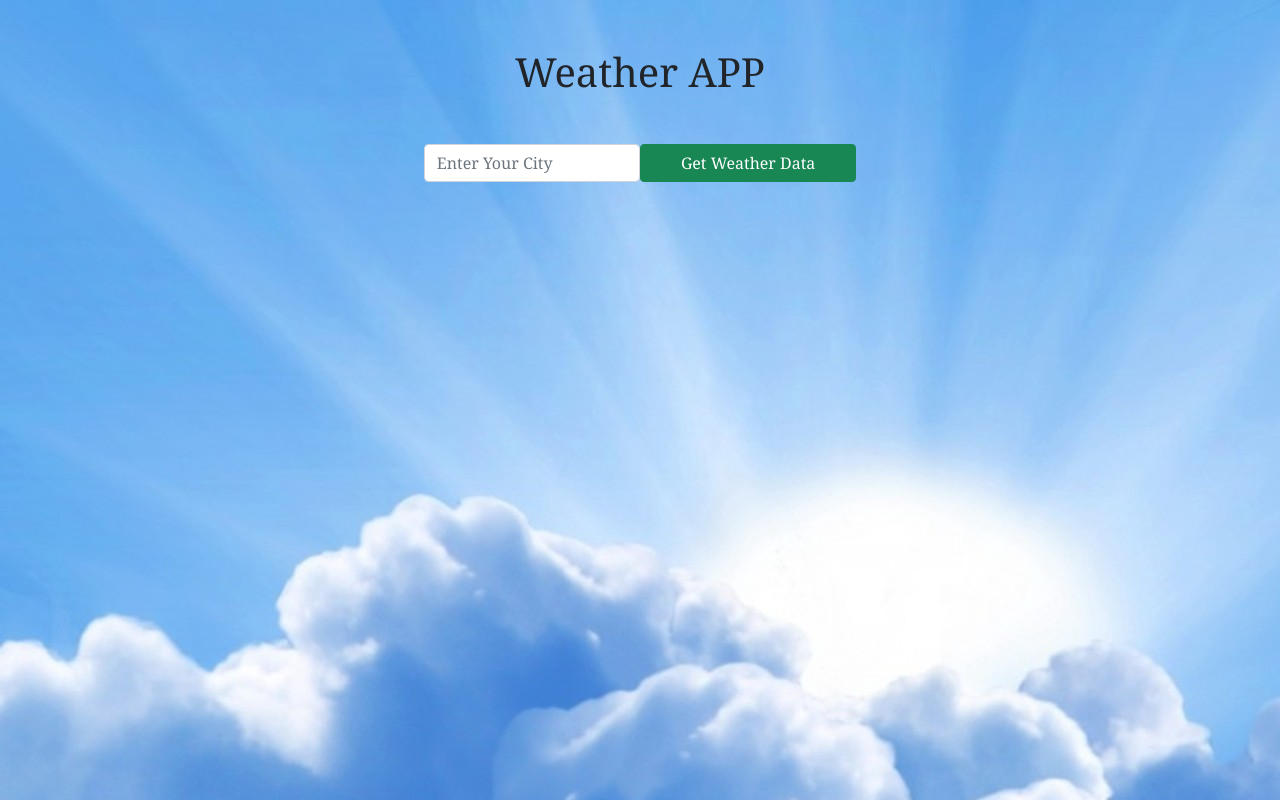
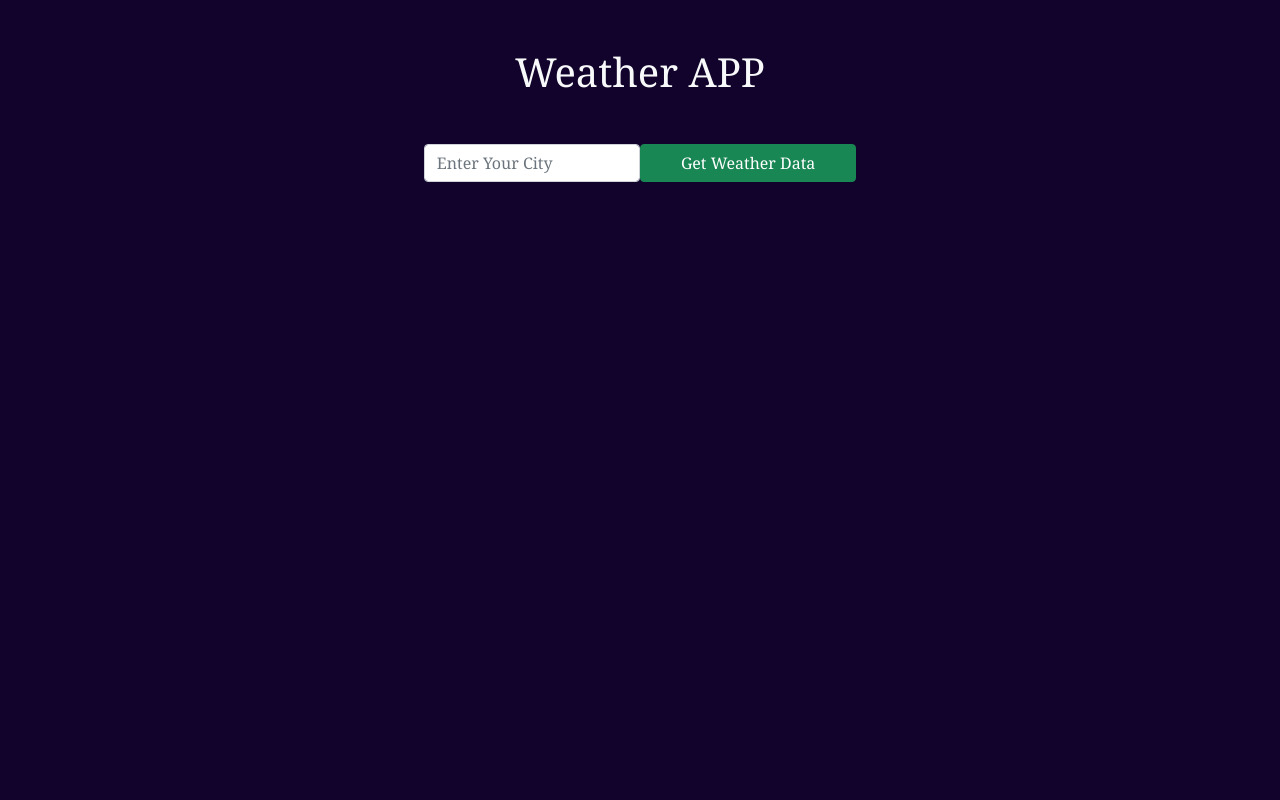
Before and after one commit to ahmad-sul/React-Weather-App, a React (Create React App) app: page / in a window 1280 px wide. Built offline with nearby package versions, Linux system fonts and the light colour scheme; no server answers.

Commit message:
added box shadow

```diff
--- a/src/App.js
+++ b/src/App.js
@@ -46,8 +46,8 @@ this.setState({
     // console.log(this.state.weatherData)
     let data=this.state.weatherData
     return (
-      <div className='w-100  vh-100 d-flex flex-column align-items-center banner' >
-      <h1 className='my-5'>Weather APP</h1>
+      <div className='App vh-100 d-flex flex-column align-items-center banner' >
+      <h1 className='my-5 text-light'>Weather APP</h1>
 
       <form className='d-flex ' onSubmit={this.formSubmission}>
       <input type="text" className="form-control" id="exampleFormControlInput1" placeholder="Enter Your City" onChange={this.getUserCity}/>
--- a/src/app.css
+++ b/src/app.css
@@ -1,12 +1,15 @@
 :root{
     font-family: Georgia, 'Times New Roman', Times, serif;
+}
+.App{
+    background-color: rgb(17, 3, 43);
 }
 
 .banner{
     font-family: Georgia, 'Times New Roman', Times, serif;
-    background-image: url('./1_GsImz-edoeuqCMfKxDus0w.jpeg');
+
 }
 
 .info{
-    background-color: rgba(0, 0, 0, 0.252);
+    box-shadow: 10px 8px 8px whitesmoke;
 }
```
